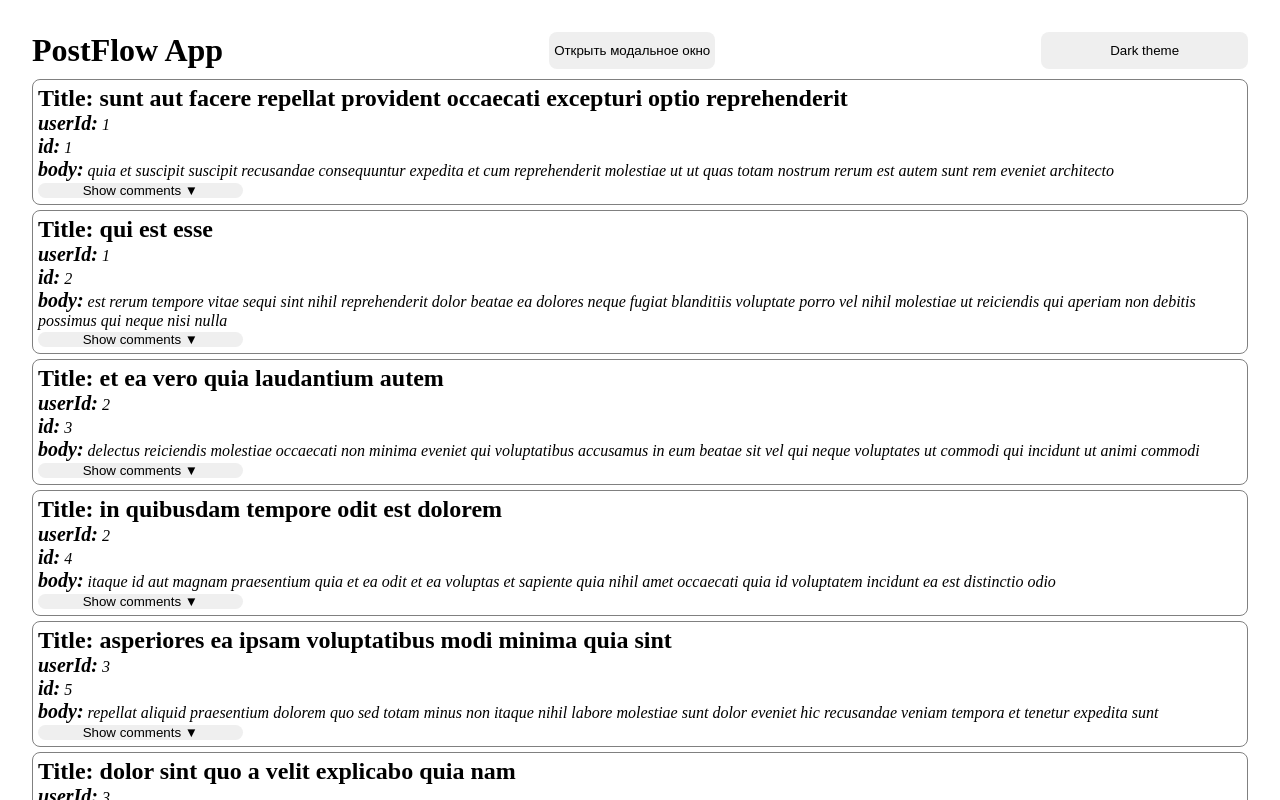
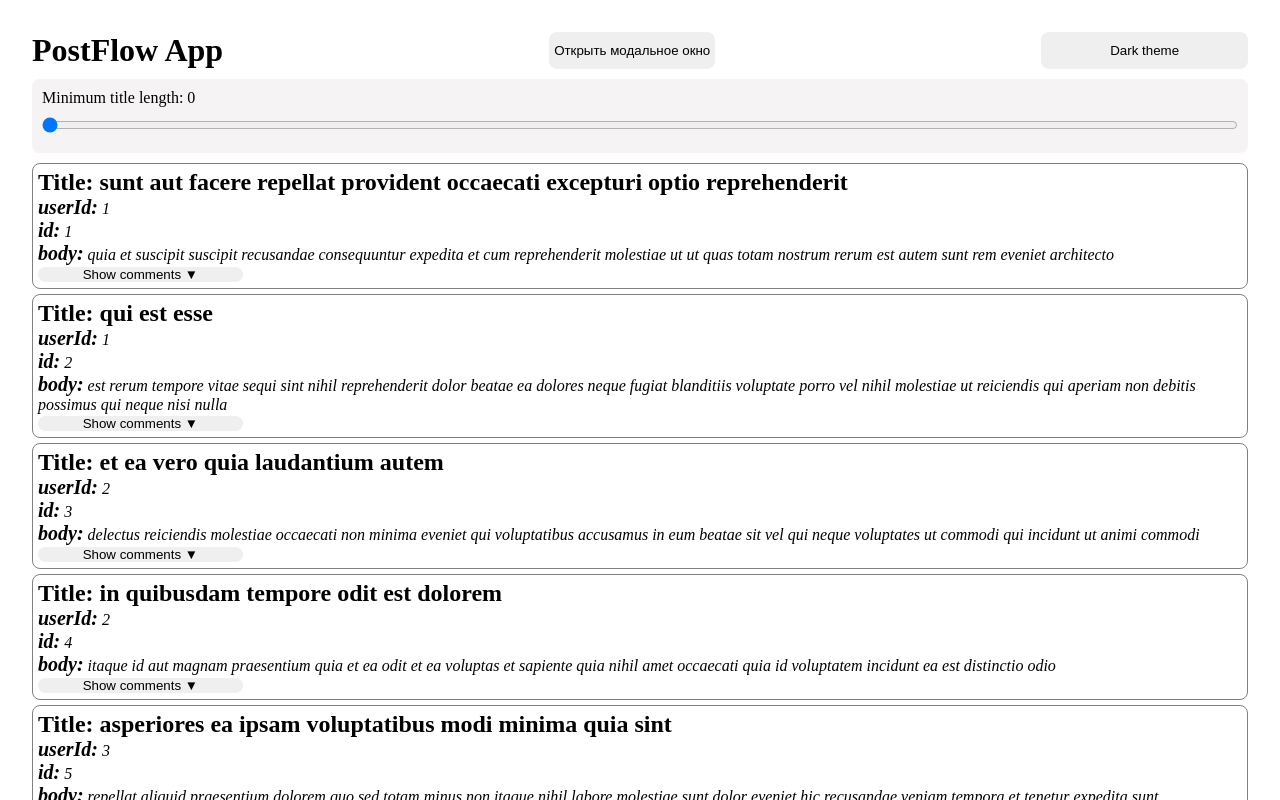
Before and after one commit to SterbenKiubi/PostFlow, a React (Vite) app in the folder my-app/: page / in a window 1280 px wide. Shown: the top 800 px of the page. Built offline with nearby package versions, Linux system fonts and the light colour scheme.

Commit message:
feat: add title length filter and optimizations for post list

```diff
--- /dev/null
+++ b/my-app/src/features/PostLengthFilter/lib/filterByLength.ts
@@ -0,0 +1,5 @@
+import type { Post } from "../../../entities/post/ui/PostCard";
+
+export const filterByLength = (posts: Post[], minLength: number): Post[] => {
+    return posts.filter(post => post.title.length >= minLength);
+};
--- /dev/null
+++ b/my-app/src/features/PostLengthFilter/ui/PostLengthFilter.module.css
@@ -0,0 +1,12 @@
+.filterContainer {
+    padding: 10px;
+    background: rgb(245, 243, 243);
+    border-radius: 8px;
+    margin: 10px 0;
+}
+
+.filterInput {
+    width: 100%;
+    margin: 10px 0;
+    cursor: pointer;
+}
--- /dev/null
+++ b/my-app/src/features/PostLengthFilter/ui/PostLengthFilter.tsx
@@ -0,0 +1,28 @@
+import styles from "./PostLengthFilter.module.css";
+import { memo } from "react";
+
+interface PostLengthFilterProps {
+    minLength: number;
+    onMinLengthChange: (minLength: number) => void;
+};
+
+export const PostLengthFilter = memo(({
+    minLength,
+    onMinLengthChange
+}: PostLengthFilterProps) => {
+    return (
+        <div className={styles.filterContainer}>
+            <label>
+                Minimum title length: {minLength}
+            </label>
+            <input
+                type="range"
+                min="0"
+                max="50"
+                value={minLength}
+                onChange={(e) => onMinLengthChange(Number(e.target.value))}
+                className={styles.filterInput}
+            />
+        </div>
+    );
+});
--- a/my-app/src/widgets/PostList/PostList.tsx
+++ b/my-app/src/widgets/PostList/PostList.tsx
@@ -1,17 +1,38 @@
-import { Fragment } from "react";
+import { Fragment, useState, useCallback, useMemo } from "react";
 import { mockPosts } from "../../shared/mocks/posts";
 import type { Post } from "../../entities/post/ui/PostCard";
 import { PostCard } from "../../entities/post/ui/PostCard";
 import styles from "./PostList.module.css";
 import { withLoading } from "../../shared/lib/hoc/withLoading";
 import { mockComments } from "../../shared/mocks/comments";
+import { PostLengthFilter } from "../../features/PostLengthFilter/ui/PostLengthFilter";
+import { filterByLength } from "../../features/PostLengthFilter/lib/filterByLength";
 
 export const PostListContent = () => {
+    const [minLength, setMinLength] = useState(0);
+
+    const handleMinLengthChange = useCallback((newMinLength: number) => {
+        setMinLength(newMinLength);
+    }, []);
+
+    const filteredPosts = useMemo(() =>
+        filterByLength(mockPosts, minLength),
+        [minLength]
+    );
+
+    const getPostComments = useCallback((postId: number) => {
+        return mockComments.filter(comment => comment.postId === postId);
+    }, []);
+
     return (
+        <div className={styles.container}>
+            <PostLengthFilter
+                minLength={minLength}
+                onMinLengthChange={handleMinLengthChange}/>
+
             <div className={styles.postList}>
-            {mockPosts.map((post: Post) => {
-
-                const postComments = mockComments.filter(comment => comment.postId === post.id);
+                {filteredPosts.map((post: Post) => {
+                    const postComments = getPostComments(post.id);
 
                     return (
                         <Fragment key={post.id}>
@@ -20,6 +41,7 @@ export const PostListContent = () => {
                     );
                 })}
             </div>
+        </div>
     )
 };
 
```
Lines whose indentation alone changed are shown as unchanged.
